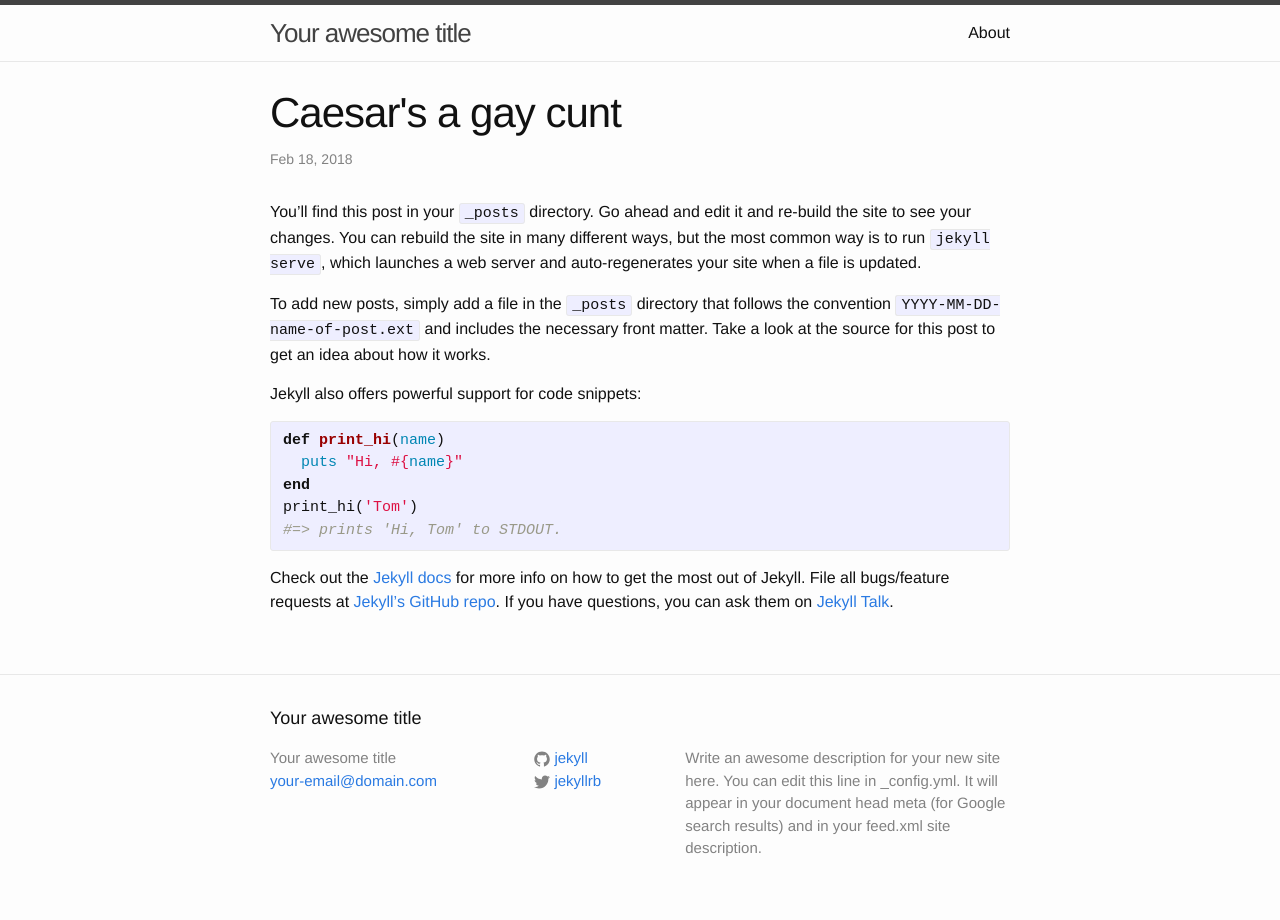
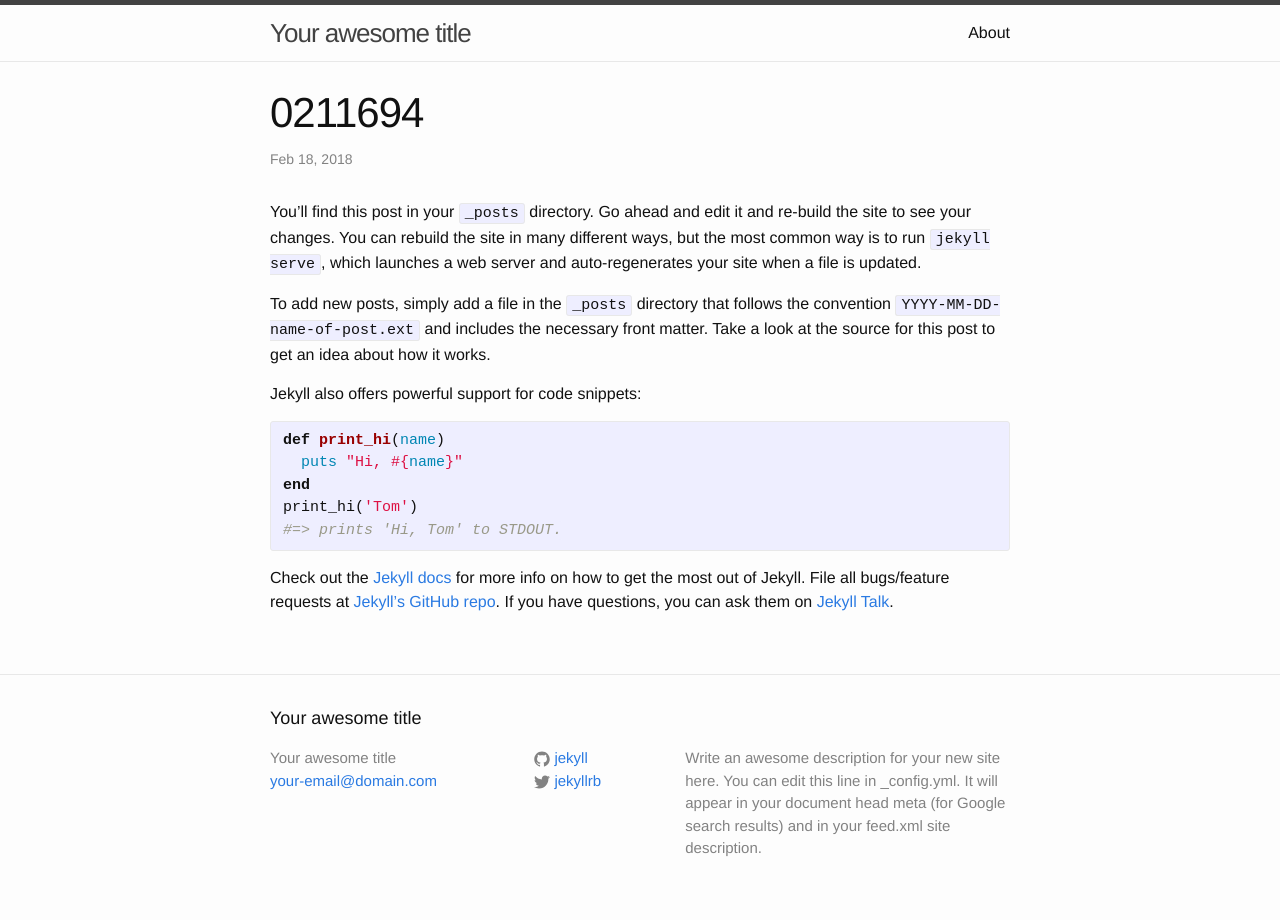
Before and after one commit to darkskyz/darkskyz.github.io, a Jekyll site: the page built from _posts/2018-02-18-welcome-to-jekyll.markdown, in a window 1280 px wide. Built offline with Jekyll 4.4.1, drawn with Linux system fonts in a browser that asks for light colours.

Commit message:
Update 2018-02-18-welcome-to-jekyll.markdown

```diff
--- a/_posts/2018-02-18-welcome-to-jekyll.markdown
+++ b/_posts/2018-02-18-welcome-to-jekyll.markdown
@@ -1,6 +1,6 @@
 ---
 layout: post
-title:  "Caesar's a gay cunt"
+title:  "0211694"
 date:   2018-02-18 04:04:14 +0000
 categories: jekyll update
 ---
```
